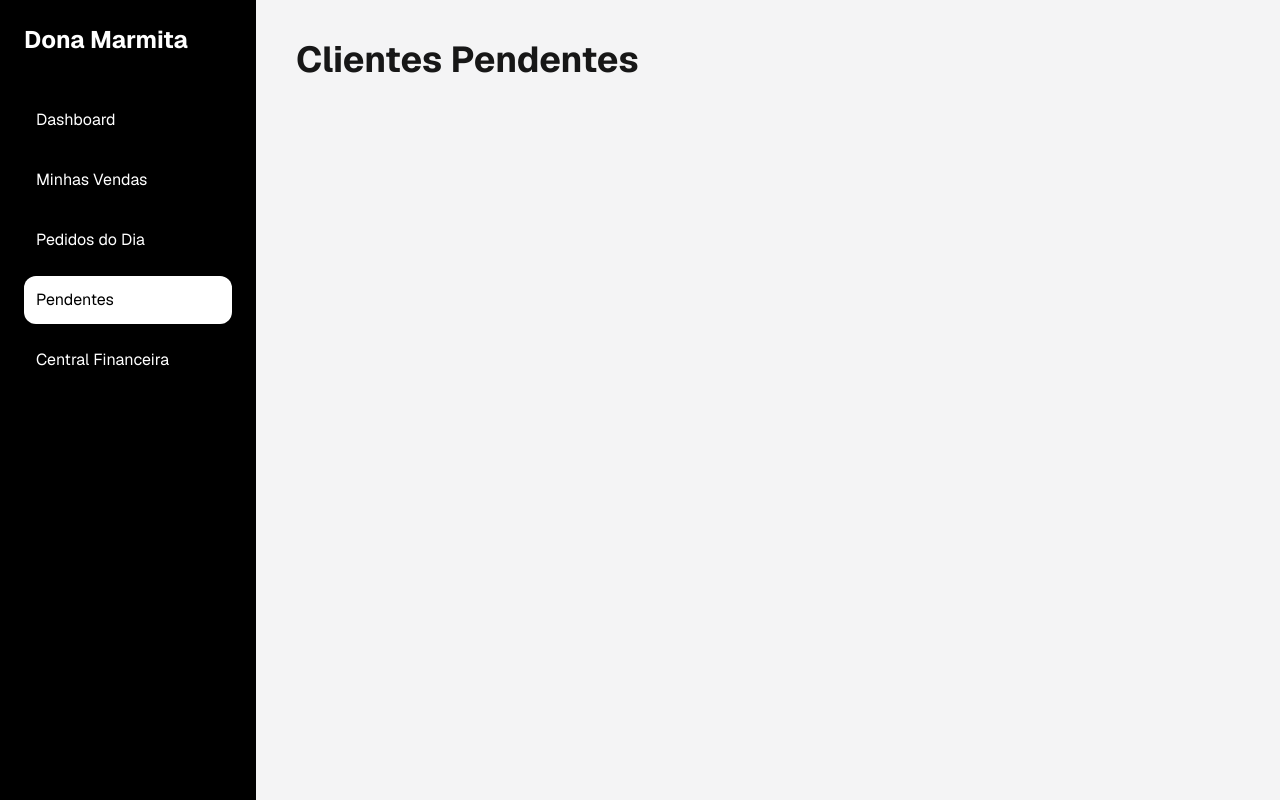
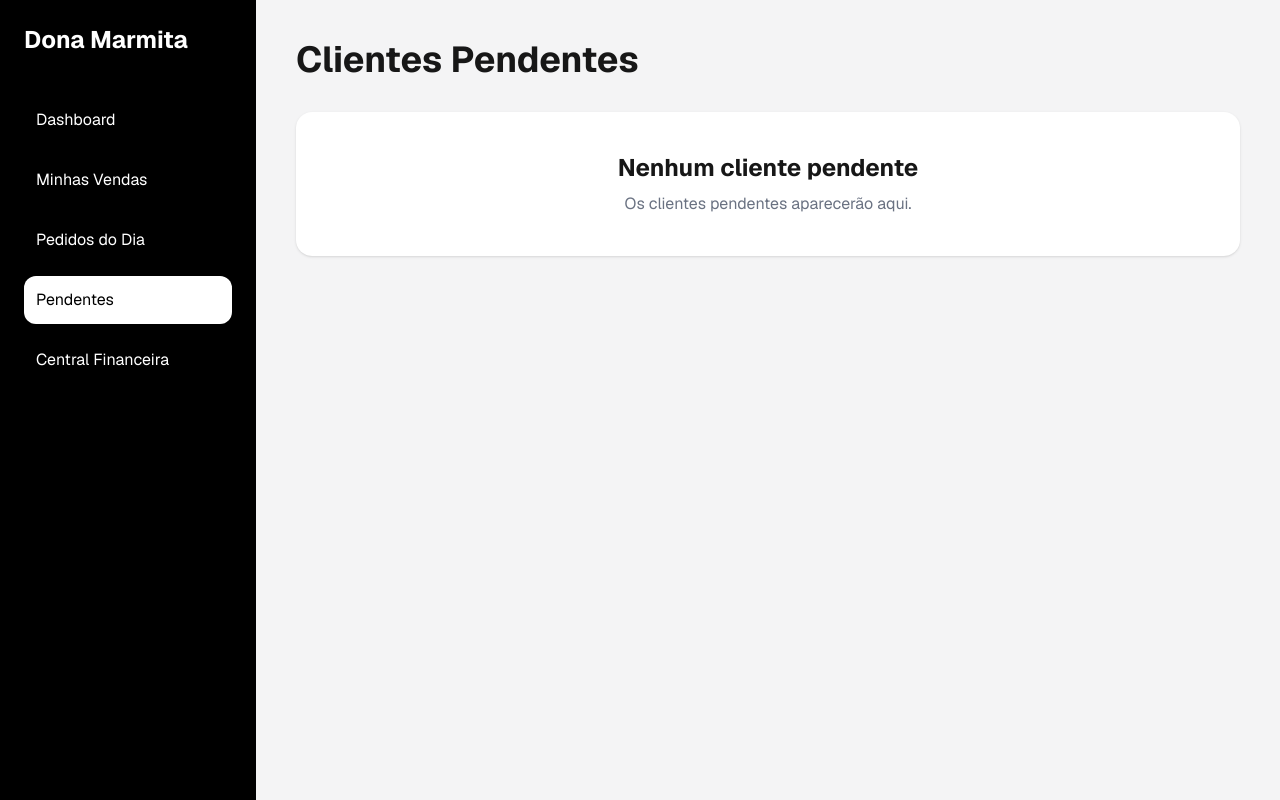
Before and after one commit to danielabredv/dona-marmita-dashboard, a Next.js app: page /pendentes in a window 1280 px wide. Built offline with nearby package versions, Linux system fonts and the light colour scheme.

Commit message:
Update page.tsx

```diff
--- a/app/pendentes/page.tsx
+++ b/app/pendentes/page.tsx
@@ -21,7 +21,9 @@ export default function PendentesPage() {
       .select("*")
       .eq("user_id", user.id)
       .eq("status", "Pendente")
-      .order("id", { ascending: false })
+      .order("created_at", {
+        ascending: false
+      })
 
     setPendentes(data || [])
   }
@@ -47,7 +49,9 @@ export default function PendentesPage() {
   }
 
   useEffect(() => {
+
     buscarPendentes()
+
   }, [])
 
   return (
@@ -80,7 +84,21 @@ export default function PendentesPage() {
                   </h2>
 
                   <p className="text-gray-500">
+                    Vendedor: {venda.vendedor}
+                  </p>
+
+                  <p className="text-lg font-semibold mt-1">
                     R$ {venda.valor}
+                  </p>
+
+                  <p className="text-xs text-gray-400 mt-2">
+
+                    {new Date(
+                      venda.created_at
+                    ).toLocaleString("pt-BR", {
+                      timeZone: "America/Sao_Paulo"
+                    })}
+
                   </p>
 
                 </div>
@@ -103,6 +121,22 @@ export default function PendentesPage() {
 
           ))}
 
+          {pendentes.length === 0 && (
+
+            <div className="bg-white rounded-2xl p-10 shadow-sm text-center">
+
+              <h2 className="text-2xl font-bold mb-2">
+                Nenhum cliente pendente
+              </h2>
+
+              <p className="text-gray-500">
+                Os clientes pendentes aparecerão aqui.
+              </p>
+
+            </div>
+
+          )}
+
         </div>
 
       </main>
```
